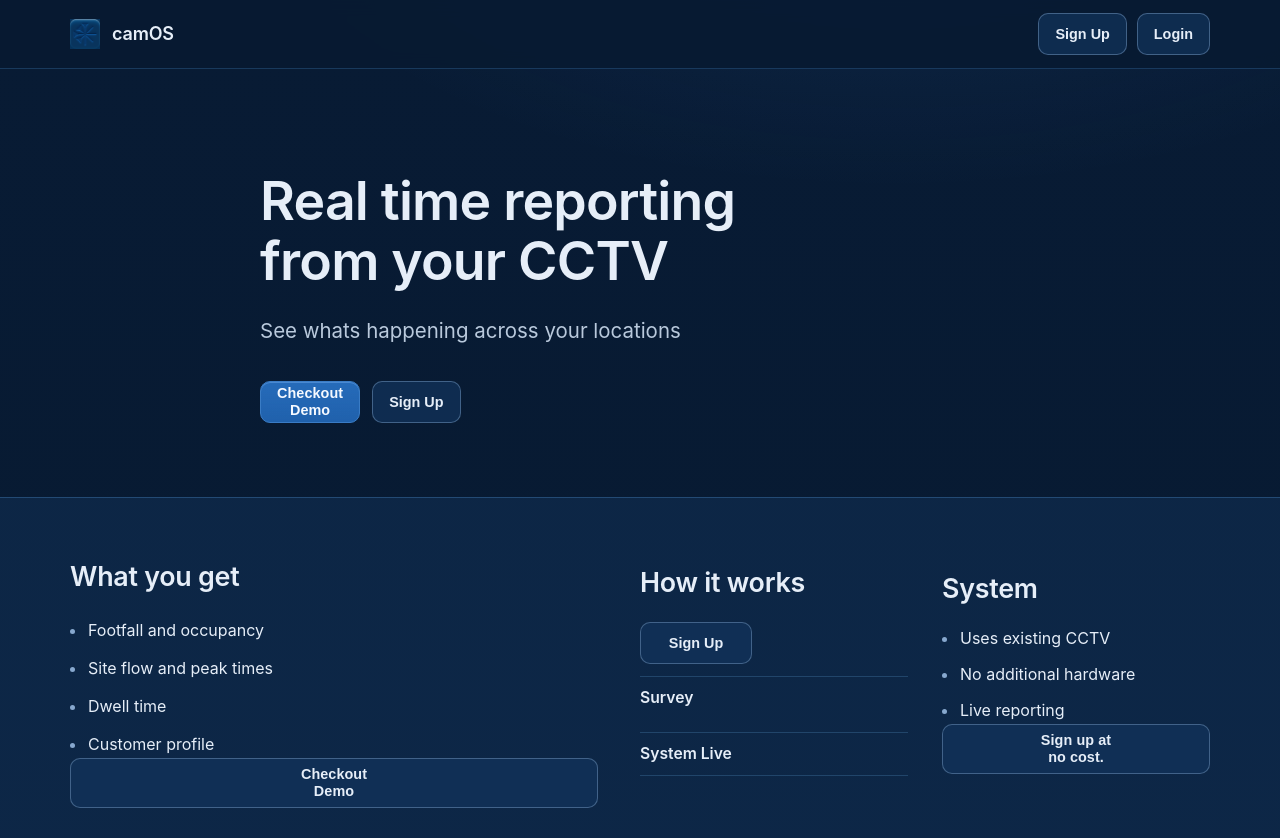
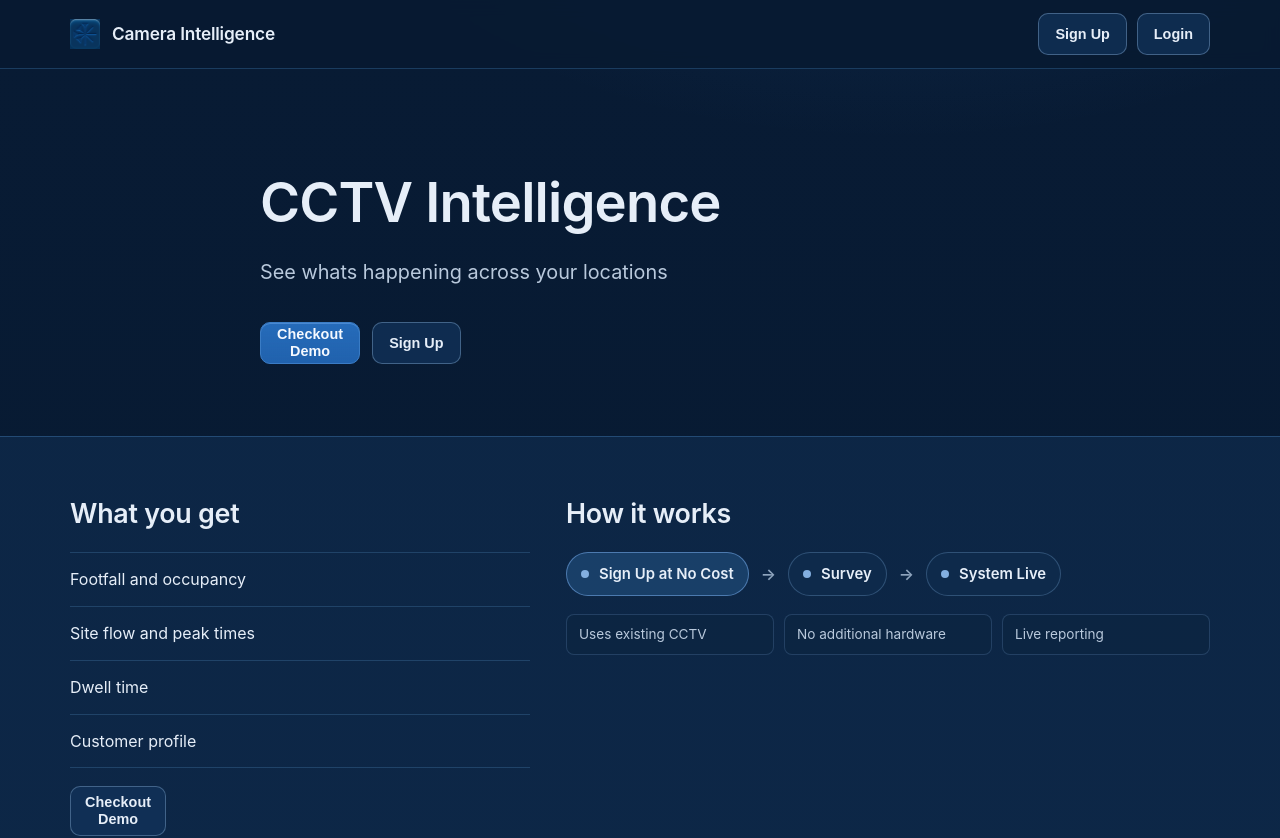
Before and after one commit to Ali-Nigzu/portal, a React (Vite) app in the folder frontend/: page / in a window 1280 px wide. Shown: the top 838 px of the page. Built offline with nearby package versions, Linux system fonts and the light colour scheme; no server answers.

Commit message:
Refine landing into spine-led institutional composition

```diff
--- a/frontend/src/features/landing/LandingPage.tsx
+++ b/frontend/src/features/landing/LandingPage.tsx
@@ -66,19 +66,17 @@ const LandingPage: React.FC = () => {
           </div>
         </section>
 
-        <section className="landing-info-band" aria-label="camOS information">
-          <div className="landing-container landing-info-grid">
-            <article
-              id="what-you-get"
-              className="landing-info-block landing-info-block--what"
-              aria-labelledby="what-you-get-title"
-            >
+        <section className="landing-content-band" aria-label="Landing information">
+          <div className="landing-container landing-content-grid">
+            <article className="landing-what-you-get" aria-labelledby="what-you-get-title">
               <h2 id="what-you-get-title">{landingCopy.whatYouGet.heading}</h2>
-              <ul className="landing-bullet-list">
-                {landingCopy.whatYouGet.bullets.map((bullet) => (
-                  <li key={bullet}>{bullet}</li>
+              <div className="landing-spec-list">
+                {landingCopy.whatYouGet.items.map((item) => (
+                  <div key={item} className="landing-spec-row">
+                    <span>{item}</span>
+                  </div>
                 ))}
-              </ul>
+              </div>
               <button
                 type="button"
                 className="btn btn-check-demo btn-stacked"
@@ -89,46 +87,31 @@ const LandingPage: React.FC = () => {
               </button>
             </article>
 
-            <article
-              id="how-it-works"
-              className="landing-info-block landing-info-block--how"
-              aria-labelledby="how-it-works-title"
-            >
+            <article className="landing-how-it-works" aria-labelledby="how-it-works-title">
               <h2 id="how-it-works-title">{landingCopy.howItWorks.heading}</h2>
-              <div className="landing-how-it-works">
-                <button
-                  type="button"
-                  className="btn btn-secondary landing-how-signup-btn"
-                  onClick={scrollToSignUp}
-                >
-                  {landingCopy.signUp.button}
-                </button>
-                <p className="landing-how-title">{landingCopy.howItWorks.survey}</p>
-                <p className="landing-how-title">{landingCopy.howItWorks.systemLive}</p>
+              <ol className="landing-flow-rail">
+                <li className="landing-flow-step landing-flow-step--highlight">
+                  <span className="landing-flow-node" aria-hidden="true" />
+                  <span className="landing-flow-text">{landingCopy.howItWorks.firstStep}</span>
+                </li>
+                <li className="landing-flow-arrow" aria-hidden="true">→</li>
+                <li className="landing-flow-step">
+                  <span className="landing-flow-node" aria-hidden="true" />
+                  <span className="landing-flow-text">{landingCopy.howItWorks.secondStep}</span>
+                </li>
+                <li className="landing-flow-arrow" aria-hidden="true">→</li>
+                <li className="landing-flow-step">
+                  <span className="landing-flow-node" aria-hidden="true" />
+                  <span className="landing-flow-text">{landingCopy.howItWorks.thirdStep}</span>
+                </li>
+              </ol>
+              <div className="landing-support-facts" role="list" aria-label="Supporting facts">
+                {landingCopy.howItWorks.facts.map((fact) => (
+                  <div key={fact} role="listitem" className="landing-support-fact">
+                    {fact}
+                  </div>
+                ))}
               </div>
-            </article>
-
-            <article
-              id="system"
-              className="landing-info-block landing-info-block--system"
-              aria-labelledby="system-title"
-            >
-              <h2 id="system-title">{landingCopy.system.heading}</h2>
-              <ul className="landing-bullet-list landing-bullet-list--compact">
-                {landingCopy.system.bullets.map((bullet) => (
-                  <li key={bullet}>{bullet}</li>
-                ))}
-              </ul>
-              <button
-                type="button"
-                className="btn btn-check-demo btn-stacked btn-static-disabled"
-                disabled
-                tabIndex={-1}
-                aria-disabled="true"
-              >
-                <span>Sign up at</span>
-                <span>no cost.</span>
-              </button>
             </article>
           </div>
         </section>
--- a/frontend/src/features/landing/content.ts
+++ b/frontend/src/features/landing/content.ts
@@ -1,6 +1,6 @@
 export const landingCopy = {
   brand: {
-    logoText: "camOS",
+    logoText: "Camera Intelligence",
   },
   nav: {
     actions: {
@@ -10,12 +10,12 @@ export const landingCopy = {
     },
   },
   hero: {
-    headline: "Real time reporting from your CCTV",
+    headline: "CCTV Intelligence",
     supportLine: "See whats happening across your locations",
   },
   whatYouGet: {
     heading: "What you get",
-    bullets: [
+    items: [
       "Footfall and occupancy",
       "Site flow and peak times",
       "Dwell time",
@@ -24,13 +24,10 @@ export const landingCopy = {
   },
   howItWorks: {
     heading: "How it works",
-    survey: "Survey",
-    systemLive: "System Live",
-  },
-  system: {
-    heading: "System",
-    bullets: ["Uses existing CCTV", "No additional hardware", "Live reporting"],
-    note: "Sign up at no cost.",
+    firstStep: "Sign Up at No Cost",
+    secondStep: "Survey",
+    thirdStep: "System Live",
+    facts: ["Uses existing CCTV", "No additional hardware", "Live reporting"],
   },
   signUp: {
     heading: "Sign Up",
--- a/frontend/src/styles/LandingPage.css
+++ b/frontend/src/styles/LandingPage.css
@@ -15,7 +15,7 @@
 .landing-page {
   min-height: 100vh;
   background:
-    radial-gradient(1200px 600px at 70% -10%, rgba(58, 141, 232, 0.12), transparent 55%),
+    radial-gradient(1000px 540px at 70% -12%, rgba(58, 141, 232, 0.12), transparent 58%),
     linear-gradient(180deg, #081b34 0%, var(--landing-bg-page) 100%);
   color: var(--landing-text-primary);
   font-family: Inter, "Helvetica Neue", Helvetica, Arial, sans-serif;
@@ -31,8 +31,8 @@
   top: 0;
   z-index: 40;
   background: rgba(7, 26, 49, 0.86);
+  border-bottom: 1px solid rgba(35, 74, 116, 0.7);
   backdrop-filter: blur(8px);
-  border-bottom: 1px solid rgba(35, 74, 116, 0.65);
 }
 
 .landing-header-top {
@@ -56,7 +56,7 @@
 }
 
 .landing-brand-name {
-  font-size: 1.125rem;
+  font-size: 1.08rem;
   line-height: 1.2;
   letter-spacing: -0.01em;
   font-weight: 600;
@@ -68,8 +68,78 @@
   gap: 10px;
 }
 
+.btn {
+  border-radius: 10px;
+  min-height: 42px;
+  padding: 0 16px;
+  border: 1px solid transparent;
+  font-size: 0.9rem;
+  line-height: 1;
+  font-weight: 600;
+  cursor: pointer;
+  transition: background-color 140ms ease, border-color 140ms ease,
+    color 140ms ease, transform 140ms ease;
+  white-space: nowrap;
+}
+
+.btn-primary {
+  color: #f5f9ff;
+  background:
+    linear-gradient(180deg, rgba(58, 141, 232, 0.28), rgba(58, 141, 232, 0.08)),
+    #1e5ea8;
+  border-color: #3a7cc5;
+  box-shadow: inset 0 1px 0 rgba(139, 193, 255, 0.35);
+}
+
+.btn-primary:hover:not(:disabled) {
+  transform: translateY(-1px);
+  background:
+    linear-gradient(180deg, rgba(58, 141, 232, 0.33), rgba(58, 141, 232, 0.1)),
+    #2368b6;
+}
+
+.btn-secondary,
+.btn-tertiary,
+.btn-check-demo {
+  color: var(--landing-text-primary);
+  border-color: rgba(74, 109, 146, 0.86);
+  background: rgba(18, 52, 92, 0.72);
+}
+
+.btn-secondary:hover:not(:disabled),
+.btn-tertiary:hover:not(:disabled),
+.btn-check-demo:hover:not(:disabled) {
+  background: rgba(22, 60, 104, 0.9);
+  border-color: rgba(99, 145, 194, 0.8);
+}
+
+.btn:disabled {
+  opacity: 0.72;
+  cursor: not-allowed;
+}
+
+.btn-check-demo {
+  min-height: 46px;
+  padding: 8px 14px;
+}
+
+.btn-stacked {
+  display: inline-flex;
+  flex-direction: column;
+  align-items: center;
+  justify-content: center;
+  gap: 2px;
+  line-height: 1.04;
+  letter-spacing: 0.005em;
+}
+
+.landing-footer-links a,
+.landing-footer-login-btn,
+.landing-footer-social-link {
+  color: var(--landing-text-secondary);
+}
+
 .landing-footer-links a {
-  color: var(--landing-text-secondary);
   text-decoration: none;
   font-size: 0.875rem;
   line-height: 1.45;
@@ -91,96 +161,15 @@
   outline-offset: 2px;
 }
 
-.btn {
-  border-radius: 10px;
-  min-height: 42px;
-  padding: 0 16px;
-  border: 1px solid transparent;
-  font-size: 0.9rem;
-  line-height: 1;
-  font-weight: 600;
-  cursor: pointer;
-  transition:
-    background-color 140ms ease,
-    border-color 140ms ease,
-    color 140ms ease,
-    transform 140ms ease;
-  white-space: nowrap;
-}
-
-.btn:disabled {
-  opacity: 0.72;
-  cursor: not-allowed;
-}
-
-.btn-primary {
-  color: #f5f9ff;
-  background:
-    linear-gradient(180deg, rgba(58, 141, 232, 0.28), rgba(58, 141, 232, 0.06)),
-    #1e5ea8;
-  border-color: #3a7cc5;
-  box-shadow: inset 0 1px 0 rgba(139, 193, 255, 0.35);
-}
-
-.btn-primary:hover:not(:disabled) {
-  transform: translateY(-1px);
-  background:
-    linear-gradient(180deg, rgba(58, 141, 232, 0.33), rgba(58, 141, 232, 0.08)),
-    #2368b6;
-}
-
-.btn-secondary,
-.btn-tertiary,
-.btn-check-demo {
-  color: var(--landing-text-primary);
-  border-color: rgba(74, 109, 146, 0.85);
-  background: rgba(18, 52, 92, 0.72);
-}
-
-.btn-secondary:hover:not(:disabled),
-.btn-tertiary:hover:not(:disabled),
-.btn-check-demo:hover:not(:disabled) {
-  background: rgba(22, 60, 104, 0.9);
-  border-color: rgba(99, 145, 194, 0.8);
-}
-
-.btn-check-demo {
-  margin-top: auto;
-  min-height: 50px;
-  padding: 8px 16px;
-}
-
-.btn-stacked {
-  display: inline-flex;
-  flex-direction: column;
-  align-items: center;
-  justify-content: center;
-  gap: 2px;
-  line-height: 1.04;
-  letter-spacing: 0.005em;
-}
-
-.btn-static-disabled,
-.btn-static-disabled:disabled {
-  opacity: 1;
-  cursor: default;
-  pointer-events: none;
-}
-
-.btn-static-disabled:focus-visible {
-  outline: none;
-}
-
 .landing-hero,
-#sign-up,
 #what-you-get,
 #how-it-works,
-#system {
+#sign-up {
   scroll-margin-top: 92px;
 }
 
 .landing-hero {
-  padding: 102px 0 74px;
+  padding: 104px 0 72px;
 }
 
 .landing-hero-inner {
@@ -189,19 +178,19 @@
 
 .landing-hero h1 {
   margin: 0;
-  font-size: clamp(2.3rem, 5.2vw, 3.35rem);
-  line-height: 1.12;
+  font-size: clamp(2.35rem, 5.3vw, 3.4rem);
+  line-height: 1.1;
   font-weight: 600;
   letter-spacing: -0.015em;
-  max-width: 14ch;
+  max-width: 13ch;
 }
 
 .landing-hero p {
   margin: 24px 0 0;
-  font-size: clamp(1.05rem, 2vw, 1.28rem);
+  font-size: clamp(1.05rem, 2vw, 1.24rem);
   line-height: 1.56;
   color: var(--landing-text-secondary);
-  max-width: 36ch;
+  max-width: 35ch;
 }
 
 .landing-hero-actions {
@@ -211,117 +200,134 @@
   gap: 12px;
 }
 
-.landing-info-band {
+.landing-content-band {
   position: relative;
   padding: 8px 0;
 }
 
-.landing-info-band::before {
+.landing-content-band::before {
   content: "";
   position: absolute;
   inset: 0;
-  background: linear-gradient(
-    180deg,
-    rgba(13, 39, 71, 0.92) 0%,
-    rgba(13, 39, 71, 0.98) 100%
-  );
+  background: linear-gradient(180deg, rgba(13, 39, 71, 0.92) 0%, rgba(13, 39, 71, 0.98) 100%);
   border-top: 1px solid var(--landing-hairline);
   border-bottom: 1px solid var(--landing-hairline-soft);
 }
 
-.landing-info-grid {
+.landing-content-grid {
   position: relative;
   display: grid;
-  grid-template-columns: 6fr 3fr 3fr;
-  gap: 34px;
+  grid-template-columns: 5fr 7fr;
+  gap: 36px;
   align-items: start;
-  padding: 54px 0;
+  padding: 52px 0;
 }
 
-.landing-info-block {
-  display: flex;
-  flex-direction: column;
+.landing-what-you-get,
+.landing-how-it-works {
   min-width: 0;
 }
 
-.landing-info-block--what {
-  padding-right: 8px;
-}
-
-.landing-info-block--how {
-  padding-top: 6px;
-}
-
-.landing-info-block--system {
-  padding-top: 12px;
-}
-
-.landing-info-block h2,
+.landing-what-you-get h2,
+.landing-how-it-works h2,
 .landing-signup-wrap h2 {
   margin: 0;
-  font-size: clamp(1.35rem, 2.1vw, 1.78rem);
-  line-height: 1.3;
+  font-size: clamp(1.35rem, 2.1vw, 1.8rem);
+  line-height: 1.28;
   font-weight: 600;
   letter-spacing: -0.01em;
 }
 
-.landing-bullet-list {
-  margin: 24px 0 0;
+.landing-spec-list {
+  margin-top: 22px;
+}
+
+.landing-spec-row {
+  padding: 14px 0;
+  border-top: 1px solid rgba(39, 77, 115, 0.75);
+  color: var(--landing-text-primary);
+  font-size: 1rem;
+  line-height: 1.55;
+}
+
+.landing-spec-row:last-child {
+  border-bottom: 1px solid rgba(39, 77, 115, 0.75);
+}
+
+.landing-what-you-get .btn-check-demo {
+  margin-top: 18px;
+}
+
+.landing-flow-rail {
+  margin: 22px 0 0;
   padding: 0;
   list-style: none;
   display: flex;
-  flex-direction: column;
+  align-items: center;
+  flex-wrap: wrap;
   gap: 12px;
 }
 
-.landing-bullet-list li {
-  position: relative;
-  padding-left: 18px;
-  color: var(--landing-text-primary);
-  font-size: 1rem;
-  line-height: 1.62;
+.landing-flow-step {
+  min-height: 44px;
+  display: inline-flex;
+  align-items: center;
+  gap: 10px;
+  border: 1px solid rgba(52, 86, 124, 0.9);
+  background: rgba(16, 45, 78, 0.72);
+  border-radius: 999px;
+  padding: 0 14px;
 }
 
-.landing-bullet-list li::before {
-  content: "";
-  position: absolute;
-  left: 0;
-  top: 0.72em;
-  width: 5px;
-  height: 5px;
-  border-radius: 50%;
-  background: #87a8ce;
+.landing-flow-step--highlight {
+  border-color: rgba(80, 126, 180, 0.95);
+  background: rgba(29, 71, 116, 0.76);
 }
 
-.landing-how-it-works {
-  margin-top: 22px;
-  display: flex;
-  flex-direction: column;
-  gap: 12px;
+.landing-flow-node {
+  width: 8px;
+  height: 8px;
+  border-radius: 50%;
+  background: #83afe0;
+  flex-shrink: 0;
 }
 
-.landing-how-signup-btn {
-  align-self: flex-start;
-  min-width: 112px;
+.landing-flow-text {
+  color: var(--landing-text-primary);
+  font-size: 0.93rem;
+  line-height: 1.25;
+  font-weight: 600;
 }
 
-.landing-how-title {
-  margin: 0;
-  padding: 10px 0;
-  font-size: 0.98rem;
-  line-height: 1.45;
+.landing-flow-arrow {
+  color: var(--landing-text-muted);
   font-weight: 600;
-  color: var(--landing-text-primary);
-  border-top: 1px solid rgba(41, 79, 118, 0.75);
+  line-height: 1;
 }
 
-.landing-how-title:last-child {
-  border-bottom: 1px solid rgba(41, 79, 118, 0.75);
+.landing-support-facts {
+  margin-top: 18px;
+  display: grid;
+  grid-template-columns: repeat(3, minmax(0, 1fr));
+  gap: 10px;
 }
 
-.landing-bullet-list--compact {
-  gap: 10px;
-  margin-top: 20px;
+.landing-support-fact {
+  border: 1px solid rgba(43, 74, 108, 0.78);
+  background: rgba(13, 38, 66, 0.68);
+  border-radius: 8px;
+  padding: 10px 12px;
+  color: var(--landing-text-secondary);
+  font-size: 0.85rem;
+  line-height: 1.35;
+}
+
+.landing-signup {
+  padding: 66px 0 60px;
+}
+
+.landing-signup-wrap {
+  max-width: 760px;
 }
 
 .landing-signup-wrap > p {
@@ -329,14 +335,6 @@
   color: var(--landing-text-secondary);
   font-size: 1rem;
   line-height: 1.6;
-}
-
-.landing-signup {
-  padding: 66px 0 62px;
-}
-
-.landing-signup-wrap {
-  max-width: 760px;
 }
 
 .landing-signup-form {
@@ -434,7 +432,6 @@
   background: none;
   border: 0;
   font: inherit;
-  color: var(--landing-text-secondary);
   cursor: pointer;
   padding: 0;
 }
@@ -452,7 +449,6 @@
   display: inline-flex;
   align-items: center;
   justify-content: center;
-  color: #a6b9cf;
   border: 1px solid rgba(52, 85, 122, 0.9);
   border-radius: 50%;
   text-decoration: none;
@@ -464,7 +460,7 @@
   height: 15px;
 }
 
-@media (max-width: 1023px) {
+@media (max-width: 1100px) {
   .landing-container {
     width: min(1140px, calc(100% - 44px));
   }
@@ -482,30 +478,14 @@
     flex-wrap: wrap;
   }
 
-  .landing-hero {
-    padding-top: 86px;
-  }
-
-  .landing-info-grid {
-    grid-template-columns: 1.2fr 1fr;
-    grid-template-areas:
-      "what what"
-      "how system";
-    gap: 26px;
+  .landing-content-grid {
+    grid-template-columns: 1fr;
+    gap: 28px;
     padding: 42px 0;
   }
 
-  .landing-info-block--what {
-    grid-area: what;
-    padding-right: 0;
-  }
-
-  .landing-info-block--how {
-    grid-area: how;
-  }
-
-  .landing-info-block--system {
-    grid-area: system;
+  .landing-support-facts {
+    grid-template-columns: repeat(3, minmax(0, 1fr));
   }
 }
 
@@ -526,10 +506,7 @@
     font-size: 0.875rem;
   }
 
-  .landing-hero h1 {
-    max-width: none;
-  }
-
+  .landing-hero h1,
   .landing-hero p {
     max-width: none;
   }
@@ -540,29 +517,27 @@
   }
 
   .landing-hero-actions .btn,
-  .landing-signup-form .btn,
-  .btn-check-demo,
-  .landing-how-signup-btn {
+  .landing-signup-form .btn {
     width: 100%;
   }
 
-  .landing-info-grid {
-    grid-template-columns: 1fr;
-    grid-template-areas: none;
-    gap: 28px;
-    padding: 34px 0;
+  .landing-flow-rail {
+    flex-direction: column;
+    align-items: stretch;
+    gap: 10px;
   }
 
-  .landing-info-block--what,
-  .landing-info-block--how,
-  .landing-info-block--system {
-    grid-area: auto;
-    padding-top: 0;
+  .landing-flow-step {
+    width: 100%;
   }
 
-  .landing-info-block h2,
-  .landing-signup-wrap h2 {
-    font-size: 1.5rem;
+  .landing-flow-arrow {
+    align-self: center;
+    transform: rotate(90deg);
+  }
+
+  .landing-support-facts {
+    grid-template-columns: 1fr;
   }
 
   .landing-signup {
@@ -584,7 +559,7 @@
   }
 
   .landing-footer-social {
-    justify-content: flex-start;
+    justify-content: flex-end;
   }
 }
 
```
